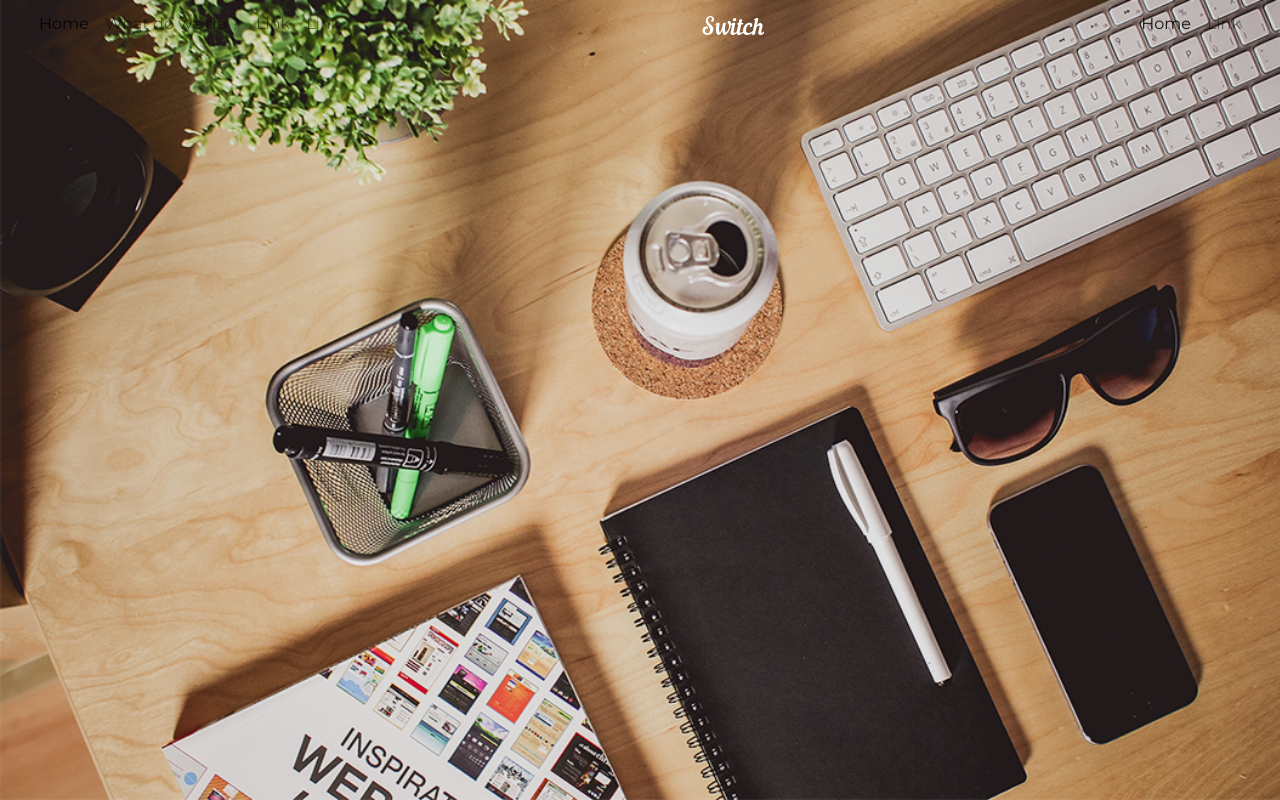
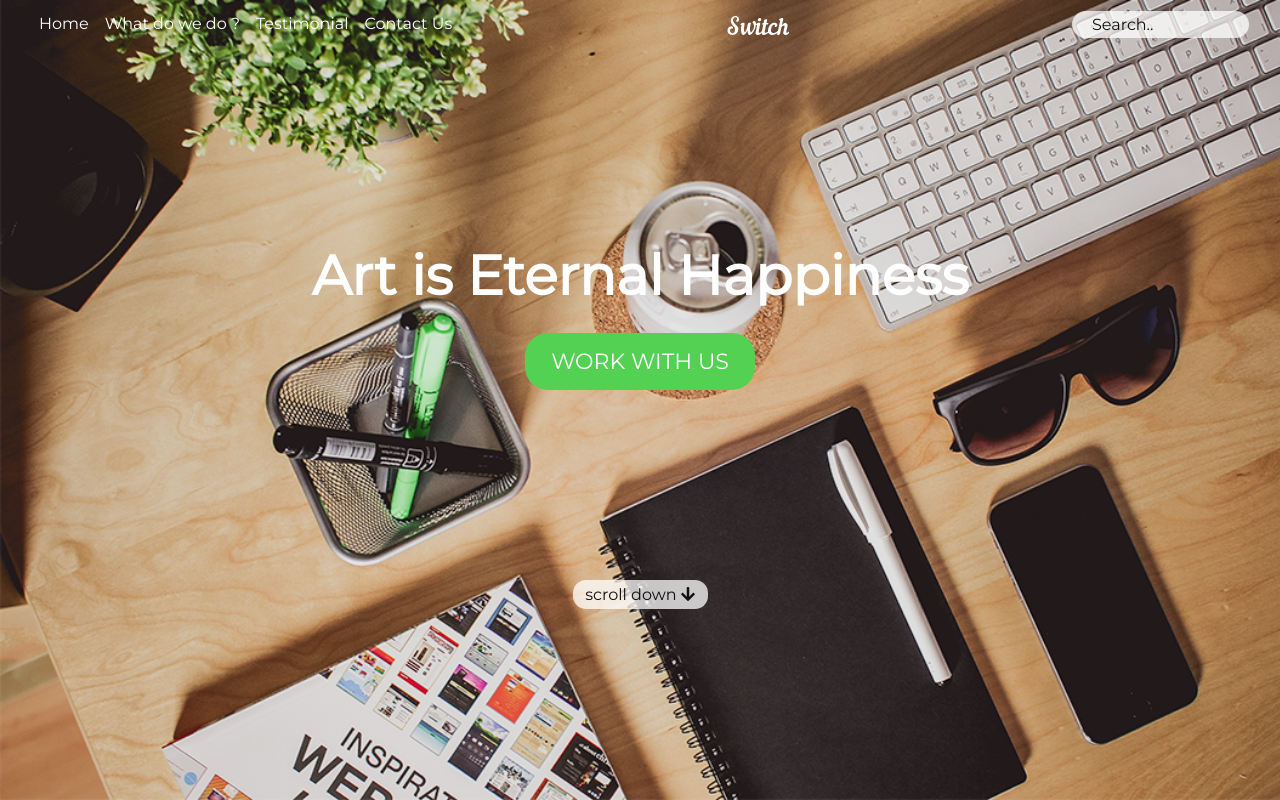
Before and after one commit to rifat-H/switch-bootstrap, a website built with Parcel: page src/index.html in a window 1280 px wide. Built offline with nearby package versions, Linux system fonts and the light colour scheme.

Commit message:
header done

```diff
--- a/src/index.html
+++ b/src/index.html
@@ -43,10 +43,13 @@
                             <a class="nav-link" href="#">What do we do ?</a>
                         </li>
                         <li class="nav-item">
-                            <a class="nav-link" href="#">Link</a>
+                            <a class="nav-link" href="#">Testimonial</a>
                         </li>
                         <li class="nav-item">
-                            <a class="nav-link" href="#">Link</a>
+                            <a class="nav-link" href="#">Contact Us</a>
+                        </li>
+                        <li class="nav-item d-md-none d-block">
+                            <input type="text" placeholder="Search..">
                         </li>
                     </ul>
                 </div>
@@ -57,10 +60,7 @@
                 <div class="collapse navbar-collapse" id="navbarSupportedContent2">
                     <ul class="navbar-nav ml-auto">
                         <li class="nav-item active">
-                            <a class="nav-link" href="#">Home <span class="sr-only">(current)</span></a>
-                        </li>
-                        <li class="nav-item">
-                            <a class="nav-link" href="#">Link</a>
+                            <input type="text" placeholder="Search..">
                         </li>
                     </ul>
                 </div>
@@ -70,7 +70,12 @@
 
 
         <!-- banner start -->
-        <div class="banner"></div>
+        <div class="banner">
+            <h1>Art is Eternal Happiness</h1>
+            <button>WORK WITH US</button>
+            <a href="">scroll down <i class="fas fa-arrow-down"></i>
+            </a>
+        </div>
         <!-- banner end -->
     </header>
     <!-- header end -->
--- a/src/scss/_reset.scss
+++ b/src/scss/_reset.scss
@@ -64,6 +64,10 @@ input[type=search]::-webkit-search-results-button,
 input[type=search]::-webkit-search-results-decoration {
     -webkit-appearance: none;
     -moz-appearance: none;
+}
+
+button{
+    border: none;
 }
 
 input[type=search] {
--- a/src/scss/_style.scss
+++ b/src/scss/_style.scss
@@ -43,11 +43,89 @@ header {
     height: 100vh;
 
     // <!-- nav start -->
-    nav{}
+
+    nav {
+        .navbar-brand {
+            // margin-right: 230px;
+            // margin: 0 auto;
+        }
+
+        ul {
+            li {
+                input {
+                    border: none;
+                    width: 177px;
+                    height: 27px;
+                    border-radius: 14px;
+                    background-color: #ffffffbe;
+                    padding-left: 20px;
+
+                    &::placeholder {
+                        font-size: 16px;
+                        color: #111111;
+                        font-weight: 300;
+                    }
+                }
+
+                a {
+                    font-size: 16px !important;
+                    color: #ffffff !important;
+                    // font-family: "Proxima Nova";
+
+                }
+            }
+        }
+    }
+
     // <!-- nav end -->
 
     // <!-- banner start -->
-    .banner {}
+    .banner {
+        text-align: center;
+
+        h1 {
+            font-size: 55px;
+            color: #ffffff;
+            font-weight: 700;
+            margin-top: 200px;
+        }
+
+        button {
+            padding: 15px 26px;
+            border-radius: 23px;
+            background-color: #53d153;
+            margin-top: 30px;
+            margin-bottom: 190px;
+            font-size: 22px;
+            color: #ffffff;
+            transition: all linear .3s;
+
+            &:hover{
+                background-color: $grey1;
+            }
+
+        }
+
+        a {
+            margin: 0 auto !important;
+            display: block;
+            width: 135px;
+            padding: 6px 11px;
+            border-radius: 13px;
+            background-color: #ffffffbe;
+            font-size: 16px;
+            color: #111111;
+            font-weight: 300;
+            text-decoration: none;
+            transition: all linear .3s;
+
+
+            &:hover{
+                background-color: #53d153;
+                color: #ffffff;
+            }
+        }
+    }
 
     // <!-- banner end -->
 }
```
